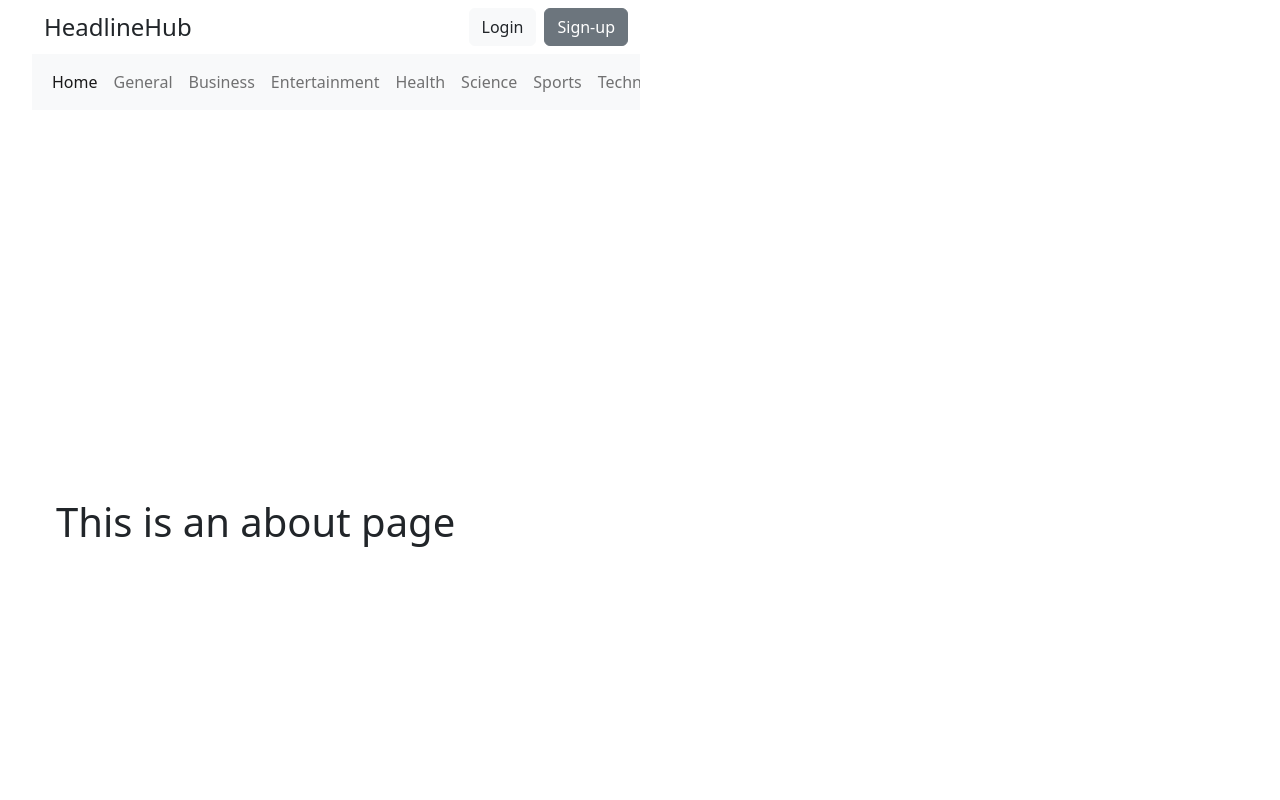
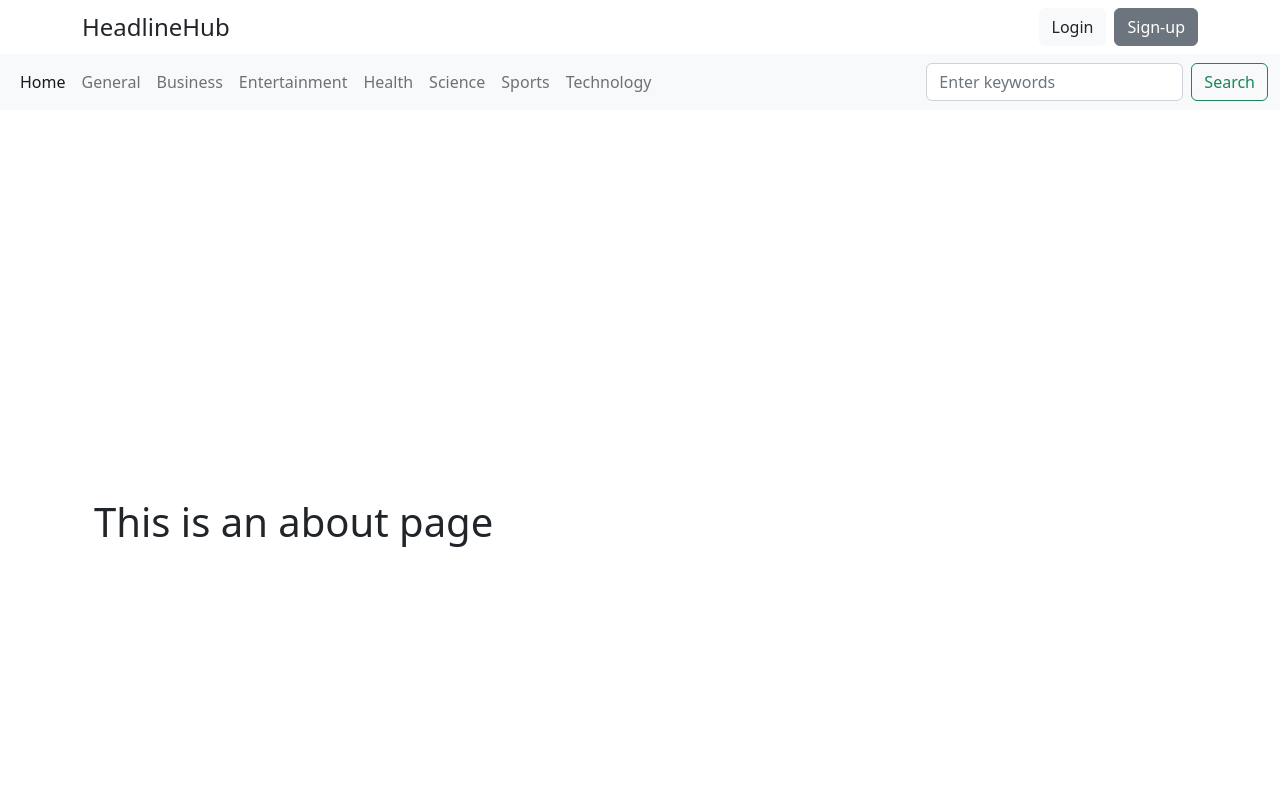
Before and after one commit to Dz25/HeadlineHub-FE, a Vue app: page /about in a window 1280 px wide. Shown: the top 800 px of the page. Built offline with nearby package versions, Linux system fonts and the light colour scheme.

Commit message:
Fixed the right padding when 1024px width

```diff
--- a/src/assets/main.css
+++ b/src/assets/main.css
@@ -29,7 +29,7 @@ a,
 
   #app {
     display: grid;
-    grid-template-columns: 1fr 1fr;
-    padding: 0 2rem;
+    /* grid-template-columns: 1fr 1fr; */
+    /* padding: 0 2rem; */
   }
 }
```
